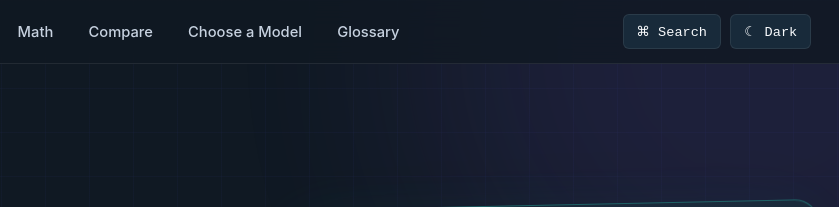
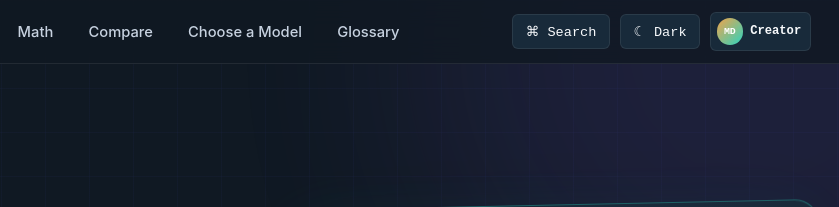
Before and after one commit to danishcorder/machine-learning-atlas, a website with bundled scripts: page index.html in a window 1280 px wide. Shown: the top 207 px of the page, 441-1280 px from the left. Built offline with nearby package versions, Linux system fonts and the light colour scheme.

Commit message:
Add creator button to site navigation

```diff
--- a/css/main.css
+++ b/css/main.css
@@ -156,6 +156,10 @@ img { max-width: 100%; }
   font-family: var(--font-mono); font-size: 0.85rem;
 }
 .icon-btn:hover { background: var(--bg-card-elevated); border-color: var(--border-accent); }
+.creator-link { display: inline-flex; align-items: center; gap: .45rem; padding: .32rem .55rem .32rem .35rem; text-transform: none; text-decoration: none; }
+.creator-avatar { display: grid; place-items: center; width: 1.65rem; height: 1.65rem; border-radius: 50%; background: var(--accent-gradient); color: #fff; font: 800 .62rem var(--font-mono); letter-spacing: -.03em; }
+.creator-link-label { font-size: .76rem; font-weight: 700; }
+.creator-link:hover .creator-avatar { filter: brightness(1.08); }
 .btn-text {
   background: none; border: none; color: var(--accent-primary); cursor: pointer;
   font-family: var(--font-mono); font-weight: 600; font-size: 0.82rem; padding: 0.25rem;
--- a/js/main.js
+++ b/js/main.js
@@ -18,6 +18,7 @@ const MODEL_ID = document.body.getAttribute('data-model');
 document.addEventListener('DOMContentLoaded', () => {
   registerOfflineSupport();
   initTheme();
+  initCreatorLink();
   initSearch();
   initNavigation(MODEL_ID);
   initProgress();
@@ -33,6 +34,19 @@ document.addEventListener('DOMContentLoaded', () => {
   renderProgressBar('home-progress');
   buildHomeExplorer();
 });
+
+function initCreatorLink() {
+  const actions = document.querySelector('.nav-actions');
+  if (!actions || actions.querySelector('.creator-link')) return;
+  const prefix = location.pathname.includes('/pages/') ? '' : 'pages/';
+  const link = document.createElement('a');
+  link.className = 'creator-link icon-btn';
+  link.href = `${prefix}about.html#creator`;
+  link.title = 'Meet the creator';
+  link.setAttribute('aria-label', 'Meet the creator, Muhammad Danish');
+  link.innerHTML = '<span class="creator-avatar" aria-hidden="true">MD</span><span class="creator-link-label">Creator</span>';
+  actions.append(link);
+}
 
 function registerOfflineSupport() {
   if (!('serviceWorker' in navigator)) return;
```
Also changed, not shown: dist/css/main.css, dist/js/main.js.
